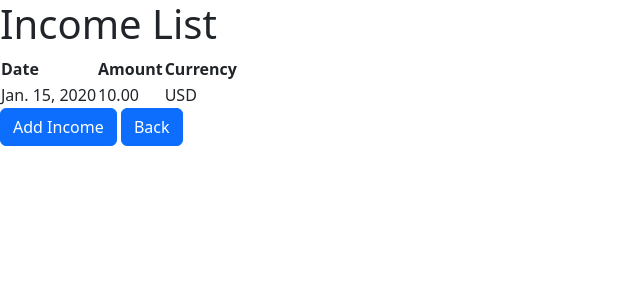
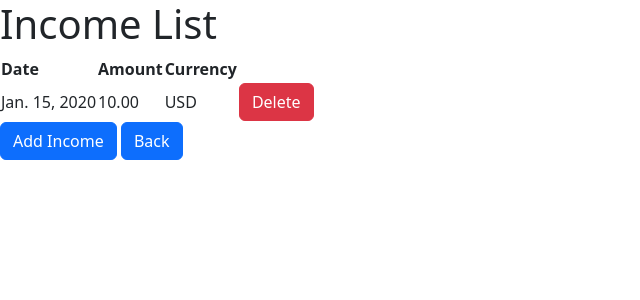
Before and after one commit to nikelyandjelo/Data_Project, a Django app: page /income/ in a window 1280 px wide. Shown: the top 300 px of the page, without its empty margins (0-640 px from the left). Run offline with Django 4.2, Linux system fonts and the light colour scheme; tables that the repository leaves empty hold one stand-in row (values such as "Sample post"); some libraries are stand-ins or nearby versions.

Commit message:
added delete income statements

```diff
--- a/dataProject/myproject/main_page/templates/income_list.html
+++ b/dataProject/myproject/main_page/templates/income_list.html
@@ -8,6 +8,8 @@
 </head>
 <body>
     <h1>Income List</h1>
+        <form method="POST" action="{% url 'income_list' %}">
+        {% csrf_token %}
        <table>
         <thead>
             <tr>
@@ -22,6 +24,9 @@
                     <td>{{ income.date }}</td>
                     <td>{{ income.amount }}</td>
                     <td>{{ income.currency }}</td>
+                    <td>
+                        <button type="submit" name="delete" value="{{ income.id }}" class="btn btn-danger">Delete</button>
+                    </td>
                 </tr>
                 {% empty %}
                 <tr>
--- a/dataProject/myproject/main_page/views.py
+++ b/dataProject/myproject/main_page/views.py
@@ -53,6 +53,11 @@ def home_view(request):
 
 def income_list(request):
     incomes = Income.objects.all()
+    if request.method == 'POST' and 'delete' in request.POST:
+        income_id =request.POST.get('delete')
+        income = Income.objects.get(id=income_id)
+        income.delete()
+        return redirect('income_list')
     return render(request, 'income_list.html', {'incomes': incomes})
 
 def expense_list(request):
```
Also changed, not shown: dataProject/myproject/income_data.csv (+0 -7 lines), dataProject/myproject/static/income_graph.png.
